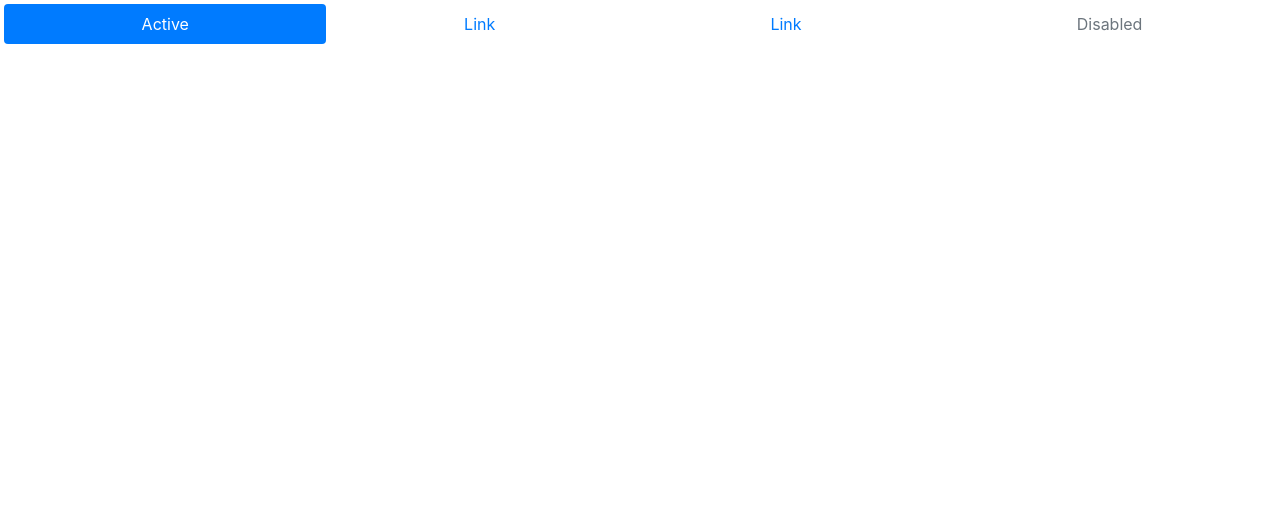
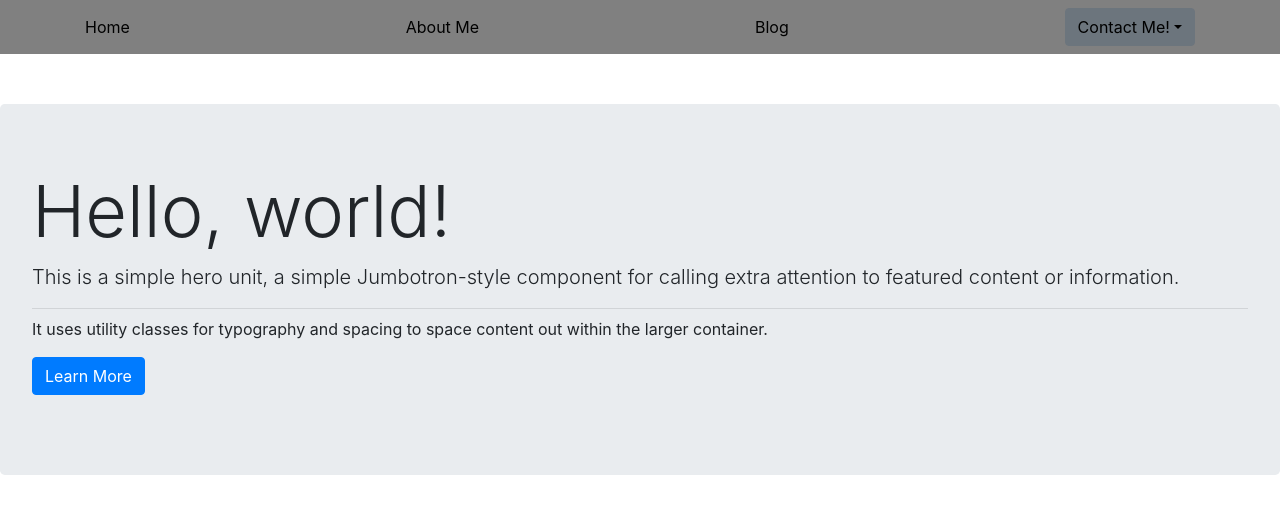
Before and after one commit to Jdavies00/jdavies00.github.io, a React (Create React App) app: page / in a window 1280 px wide. Shown: the top 514 px of the page. Built offline with nearby package versions, Linux system fonts and the light colour scheme.

Commit message:
added router and few pages

```diff
--- a/package.json
+++ b/package.json
@@ -11,7 +11,10 @@
     "popper.js": "^1.16.1",
     "react": "^16.13.1",
     "react-dom": "^16.13.1",
-    "react-scripts": "3.4.3"
+    "react-router": "^5.2.0",
+    "react-router-dom": "^5.2.0",
+    "react-scripts": "3.4.3",
+    "reactstrap": "^8.8.1"
   },
   "scripts": {
     "start": "react-scripts start",
--- a/src/App.css
+++ b/src/App.css
@@ -1,38 +1,5 @@
-.App {
-  text-align: center;
+.jumbotron-fluid {
+  margin: 50px auto;
+  /* height: 100vh; */
+  align-items: center;
 }
-
-.App-logo {
-  height: 40vmin;
-  pointer-events: none;
-}
-
-@media (prefers-reduced-motion: no-preference) {
-  .App-logo {
-    animation: App-logo-spin infinite 20s linear;
-  }
-}
-
-.App-header {
-  background-color: #282c34;
-  min-height: 100vh;
-  display: flex;
-  flex-direction: column;
-  align-items: center;
-  justify-content: center;
-  font-size: calc(10px + 2vmin);
-  color: white;
-}
-
-.App-link {
-  color: #61dafb;
-}
-
-@keyframes App-logo-spin {
-  from {
-    transform: rotate(0deg);
-  }
-  to {
-    transform: rotate(360deg);
-  }
-}
--- a/src/App.js
+++ b/src/App.js
@@ -1,27 +1,57 @@
-import React, { Component } from 'react';
+import React, { useState, useEffect } from 'react';
+import { Navbar, Button, Jumbotron, Container } from 'reactstrap';
+import { AppProvider } from './Untilities/AppContext';
 import './App.css';
-import Header from './components/Header'
+import { BrowserRouter as Router, Switch, Route, NavLink } from "react-router-dom"
+import { ButtonDropdown, DropdownToggle, DropdownMenu, DropdownItem } from 'reactstrap';
 
-class App extends Component  {
-  constructor() {
-    super();
-      this.pages = ['Home', 'About Me','blog','images','Links'];
-
-  }
-  render() {
-    return (
-      <div className="App container">
-      <Header
-      pages= {this.pages}
-
-      />
+import Blog from "./components/Blog"
+import AboutMe from "./components/AboutMe"
+import HomePage from "./components/Home"
 
 
+function App() {
+  const [dropdownOpen, setOpen] = useState(false);
+  const toggle = () => setOpen(!dropdownOpen);
 
+  return (
+    <>
+      <Router>
+        <AppProvider>
+          <Navbar className="sticky-top" style={{ backgroundColor: 'grey' }} >
+            <Container>
+              <NavLink style={{ color: 'black' }} to="/"> Home </NavLink>
+              <NavLink style={{ color: 'black' }} to="/AboutMe"> About Me </NavLink>
+              <NavLink style={{ color: 'black' }} to="/Blog">  Blog </NavLink>
 
-      </div>
-    );
-  }
+              <ButtonDropdown isOpen={dropdownOpen} toggle={toggle}>
+                <DropdownToggle style={{ color: 'black' }} caret>
+                  Contact Me!
+      </DropdownToggle>
+                <DropdownMenu>
+                  <DropdownItem header><a href="#">Protfolio</a></DropdownItem>
+                  <DropdownItem header><a href="https://github.com/Jdavies00">Github</a></DropdownItem>
+                     <DropdownItem header><a href="https://www.linkedin.com/in/jdavies00/">Linkedin</a></DropdownItem>
+                </DropdownMenu>
+              </ButtonDropdown>
+
+            </Container>
+          </Navbar>
+          <Switch>
+            <Route exact path="/">
+              <HomePage />
+            </Route>
+            <Route path="/AboutMe">
+              <AboutMe />
+            </Route>
+            <Route path="/Blog">
+              <Blog />
+            </Route>
+          </Switch>
+        </AppProvider>
+      </Router>
+    </>
+  )
 }
 
-export default App;
+export default App
--- /dev/null
+++ b/src/Untilities/AppContext.js
@@ -0,0 +1,5 @@
+import React from 'react'
+
+const AppContext=React.createContext({})
+export const AppProvider= AppContext.Provider;
+export default AppContext
--- /dev/null
+++ b/src/components/AboutMe.js
@@ -0,0 +1,22 @@
+import React from 'react';
+import { Card, CardTitle, CardText, CardBody, CardSubtitle, Button, CardImg } from 'reactstrap';
+
+const aboutMe = (props) => {
+  return (
+    <div>
+      <div>
+        <Card>
+          {/* <CardImg top width="100%" src="/assets/318x180.svg" alt="Card image cap" /> */}
+          <CardBody>
+            <CardTitle tag="h5">About Me</CardTitle>
+            <CardSubtitle tag="h6" className="mb-2 text-muted">Card subtitle</CardSubtitle>
+            <CardText>Some quick example text to build on the card title and make up the bulk of the card's content.</CardText>
+            <Button>Button</Button>
+          </CardBody>
+        </Card>
+      </div>
+    </div>
+  );
+};
+
+export default aboutMe;
--- /dev/null
+++ b/src/components/Blog.js
@@ -0,0 +1,23 @@
+import React from 'react';
+import { Card, CardTitle, CardText, CardBody, CardSubtitle, Button, CardImg } from 'reactstrap';
+
+const Blog = (props) => {
+    return (
+        <div>
+            <Card>
+                {/* <CardImg top width="100%" src="/assets/318x180.svg" alt="Card image cap" /> */}
+                <CardBody>
+                    <CardTitle tag="h5">Card title</CardTitle>
+                    <CardSubtitle tag="h6" className="mb-2 text-muted">Card subtitle</CardSubtitle>
+                    <CardText>Some quick example text to build on the card title and make up the bulk of the card's content.</CardText>
+                    <Button>Button</Button>
+                </CardBody>
+            </Card>
+        </div>
+    );
+};
+
+
+
+
+export default Blog;
--- a/src/components/Header.js
+++ b/src/components/Header.js
@@ -2,21 +2,40 @@ import React from 'react';
 import 'bootstrap';
 
 function Header(props) {
-    console.log(props)
+
+
     return (
         <ul className="nav nav-pills nav-fill fixed-top pl-1 pt-1">
             <li className="nav-item">
-    <a className="nav-link active" href="#">Active</a>
+                <a
+                // onClick={()=>{props.setPage(0)}} ep8 12:55
+                className={"nav-link " + (props.currentPage === 0 ? 'active' : '')} >
+                    {props.pages[0]}
+                </a>
             </li>
             <li className="nav-item">
-    <a className="nav-link" href="#">Link</a>
+                <a className={"nav-link " + (props.currentPage === 1 ? 'active' : '')}>
+                    {props.pages[1]}
+                </a>
             </li>
             <li className="nav-item">
-    <a className="nav-link" href="#">Link</a>
+                <a className={"nav-link " + (props.currentPage === 2 ? 'active' : '')} >
+                    {props.pages[2]}
+                </a>
             </li>
             <li className="nav-item">
+                <a className={"nav-link " + (props.currentPage === 3 ? 'active' : '')} >
+                    {props.pages[3]}
+                </a>
+            </li>
+            <li className="nav-item">
+                <a className={"nav-link " + (props.currentPage === 4 ? 'active' : '')} >
+                    {props.pages[4]}
+                </a>
+            </li>
+            {/* <li className="nav-item">
     <a className="nav-link disabled" href="#" tabindex="-1" aria-disabled="true">Disabled</a>
-  </li>
+  </li> */}
         </ul>
     )
 }
--- /dev/null
+++ b/src/components/Home.js
@@ -0,0 +1,23 @@
+import React from 'react';
+import { Jumbotron, Button } from 'reactstrap';
+
+const homePage = (props) => {
+  return (
+    <div className = "jumbotron-fluid">
+      <Jumbotron>
+        <h1 className="display-3">Hello, world!</h1>
+        <p className="lead">This is a simple hero unit, a simple Jumbotron-style component for calling extra attention to featured content or information.</p>
+        <hr className="my-2" />
+        <p>It uses utility classes for typography and spacing to space content out within the larger container.</p>
+        <p className="lead">
+          <Button color="primary">Learn More</Button>
+        </p>
+      </Jumbotron>
+    </div>
+  );
+};
+
+
+
+
+export default homePage;
```
Also changed, not shown: 1 other file (tests, documents, lock files or other folders). Lines whose indentation alone changed are shown as unchanged.
